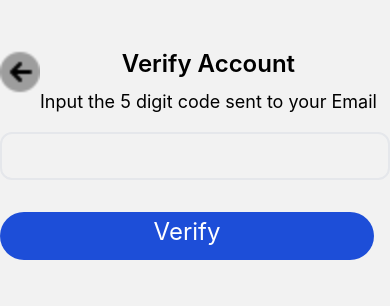
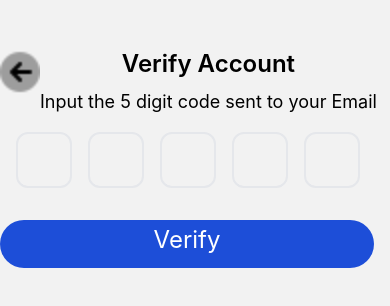
Before and after one commit to Oluwaseun241/wallet_blend, a React Native app: screen /Verify in a window 390 px wide. Shown: the top 306 px of the page. Built offline with nearby package versions, Linux system fonts and the light colour scheme.

Commit message:
verify screen

```diff
--- a/screens/VerifyScreen.js
+++ b/screens/VerifyScreen.js
@@ -1,14 +1,7 @@
 import { useNavigation } from "@react-navigation/native";
 import { useLayoutEffect } from "react";
 import { SafeAreaProvider } from "react-native-safe-area-context";
-import {
-  View,
-  Text,
-  TouchableOpacity,
-  TextInput,
-  Image,
-  Pressable,
-} from "react-native";
+import { View, Text, TouchableOpacity, TextInput, Image } from "react-native";
 
 export default function VerifyScreen() {
   const navigation = useNavigation();
@@ -21,9 +14,9 @@ export default function VerifyScreen() {
   return (
     <SafeAreaProvider className="pt-12 pl-4 bg-white">
       <View className="pt-12 pr-4 flex-row">
-        <Pressable onPress={() => navigation.navigate("Register")}>
+        <TouchableOpacity onPress={() => navigation.navigate("Register")}>
           <Image source={require("../assets/back.png")} className="w-10 h-12" />
-        </Pressable>
+        </TouchableOpacity>
         <View>
           <Text className="font-semibold text-2xl text-center">
             Verify Account
@@ -33,10 +26,33 @@ export default function VerifyScreen() {
           </Text>
         </View>
       </View>
-      <TextInput
-        keyboardType="numeric"
-        className="h-12 mt-4 mb-4 pl-4 text-xl border-2 border-gray-200 rounded-xl"
-      />
+      <View className="flex-row gap-4 pt-4 pl-4 mb-4">
+        <TextInput
+          keyboardType="numeric"
+          maxLength={1}
+          className="h-14 w-14 pl-4 text-3xl border-2 border-gray-200 rounded-xl"
+        />
+        <TextInput
+          keyboardType="numeric"
+          maxLength={1}
+          className="h-14 w-14 pl-4 text-3xl border-2 border-gray-200 rounded-xl"
+        />
+        <TextInput
+          keyboardType="numeric"
+          maxLength={1}
+          className="h-14 w-14 pl-4 text-3xl border-2 border-gray-200 rounded-xl"
+        />
+        <TextInput
+          keyboardType="numeric"
+          maxLength={1}
+          className="h-14 w-14 pl-4 text-3xl border-2 border-gray-200 rounded-xl"
+        />
+        <TextInput
+          keyboardType="numeric"
+          maxLength={1}
+          className="h-14 w-14 pl-4 text-3xl border-2 border-gray-200 rounded-xl"
+        />
+      </View>
       <View className="pt-4 pr-4">
         <TouchableOpacity className="rounded-full h-12 bg-blue-700">
           <Text className="text-white text-2xl mt-1 text-center font-normal">
```
Also changed, not shown: screens/HomeScreen.js (added).
